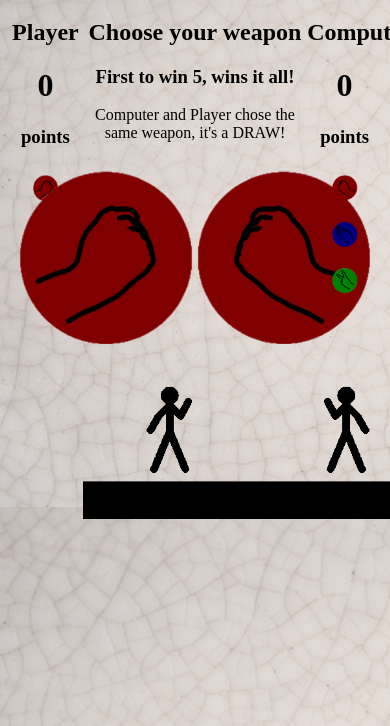
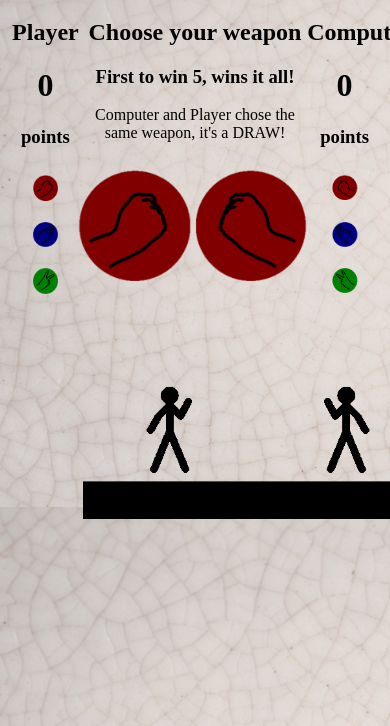
Before and after one commit to Siar3/rockPaperScissors-web, a plain HTML site: page index.html in a window 390 px wide. Both pictures are taken after a click on the button 45 px from the left and 307 px from the top of the page. Shown: the part 118-844 px from the top of the page. Drawn offline with Linux system fonts and the light colour scheme.

Commit message:
fix battle-icon resize for mobile

```diff
--- a/style.css
+++ b/style.css
@@ -55,15 +55,14 @@ body {
     justify-content: center;
 }
 
-.battle-icon {
-    height: auto;
-    max-width: 100%;
+.battle-icon,
+.battle-icon-cpu {
+    width: 50%;
+    height: fit-content;
     margin-right: 2%;
 }
 
 .battle-icon-cpu {
-    height: auto;
-    max-width: 100%;
     transform: scaleX(-1);
 }
 
```
